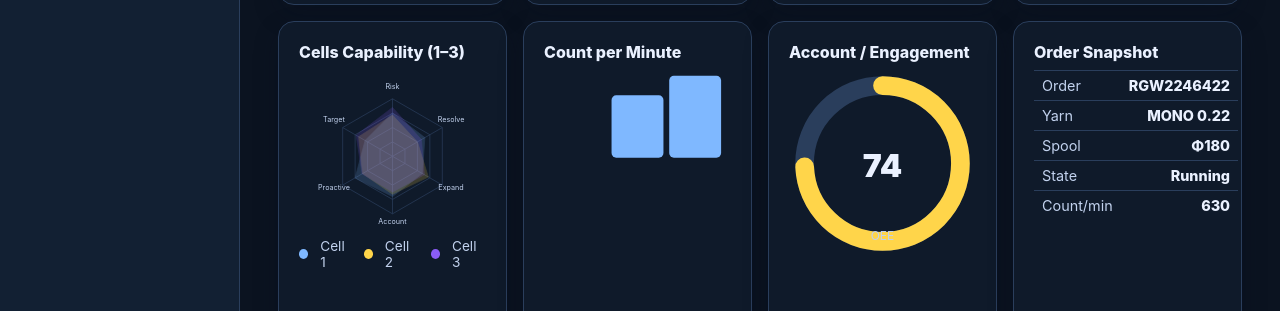
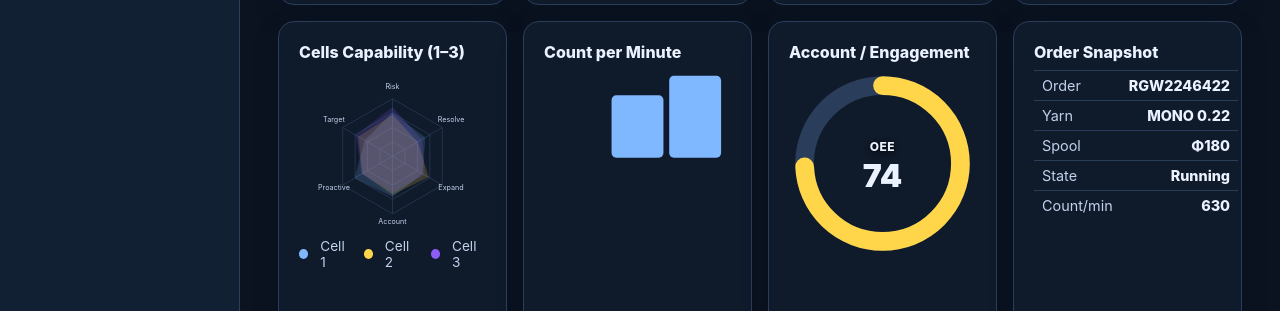
Before and after one commit to PHXPPY69/HMI-DEMO-2, a plain HTML site: page Dashboard/dashboard.html in a window 1280 px wide. Shown: the part 187-498 px from the top of the page. Drawn offline with Linux system fonts and the light colour scheme; files that its build step writes are made by us from their sources; no server answers.

Commit message:
Update OEE font

```diff
--- a/Dashboard/dashboard.css
+++ b/Dashboard/dashboard.css
@@ -113,15 +113,26 @@ svg{width:100%;height:auto}
 /* ===================== 5) CHARTS: Donut / Gauge ===================== */
 /* Donut center */
 .donut-wrap{position:relative;max-width:280px;margin:auto}
-.donut-center{position:absolute;inset:0;pointer-events:none}
+.donut-center{
+  position:absolute; inset:0;
+  display:flex; flex-direction:column;
+  align-items:center; justify-content:center;
+  pointer-events:none;      /* กันเคอร์เซอร์ชน */
+}
+/* เลขเปอร์เซ็นต์ */
 .donut-number{
-  position:absolute; left:50%; top:50%; transform:translate(-50%,-50%);
   font-size:32px; font-weight:900; line-height:1;
 }
+
+/* ป้าย OEE ให้อยู่ "บน" ตัวเลข */
 .donut-label{
-  position:absolute; left:50%; bottom:18px; transform:translateX(-50%);
-  font-size:12px; color:var(--muted);
+  order:-1;                 /* ย้ายขึ้นเหนือ .donut-number */
+  margin-bottom:6px;
+  font-size:12px; font-weight:800; letter-spacing:.04em;
+  color:var(--ink);         /* ให้ตัดกับพื้น */
+  text-shadow:0 2px 6px rgba(0,0,0,.85), 0 0 1px #000; /* อ่านง่ายบนแถบเหลือง */
 }
+
 
 /* Gauge center */
 .ga-gauge{ display:grid; grid-auto-rows:auto 1fr auto; }
```
